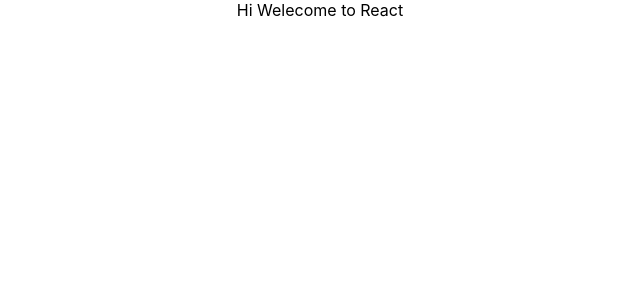
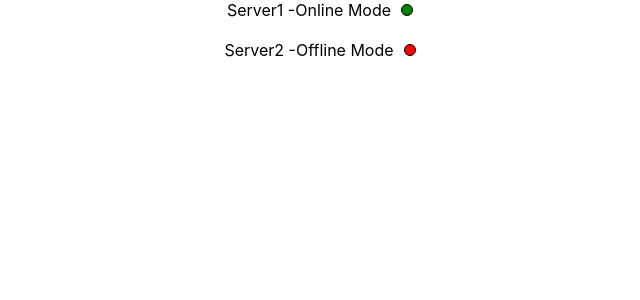
Before and after one commit to sravanbommana/react-refresh, a React (Create React App) app: page / in a window 1280 px wide. Shown: the top 300 px of the page, without its empty margins (320-960 px from the left). Built offline with nearby package versions, Linux system fonts and the light colour scheme.

Commit message:
added conditonal rendering changes

```diff
--- a/src/App.js
+++ b/src/App.js
@@ -1,9 +1,10 @@
 import './App.css';
+import Server from './components/Server';
 
 function App() {
   return (
     <div className="App">
-     Hi Welecome to React
+      <Server />
     </div>
   );
 }
--- /dev/null
+++ b/src/components/Server.js
@@ -0,0 +1,26 @@
+import React, { Component } from 'react'
+import styles from './Server.module.css';
+const serverList = [{name:"Server1", status: "Online", id: 1}, {name:"Server2", status: "Offline", id:2}]
+class Server extends Component {
+  getClass = (status) => {
+      const activeClass = status === "Online" ? styles.online : styles.offline;
+      return activeClass;
+  }
+  render() {
+    return (
+      <div>
+        {
+          serverList.map(server => {
+            return <div key={server.id} style={{marginBottom: "20px"}}>
+              {server.name} -
+              {server.status === 'Offline' ? <span>Offline Mode</span> : <span>Online Mode</span>}
+              <span style={{marginLeft: "10px"}} className={`${styles.circle} ${this.getClass(server.status)}`}></span>
+            </div>
+          })
+        }
+      </div>
+    )
+  }
+}
+
+export default Server
--- /dev/null
+++ b/src/components/Server.module.css
@@ -0,0 +1,14 @@
+.circle
+{
+    height: 10px;
+    width: 10px;
+    border: 1px solid black;
+    display: inline-block;
+    border-radius: 100px;
+}
+.online {
+  background-color: green;
+}
+.offline {
+  background-color: red;
+}
```
